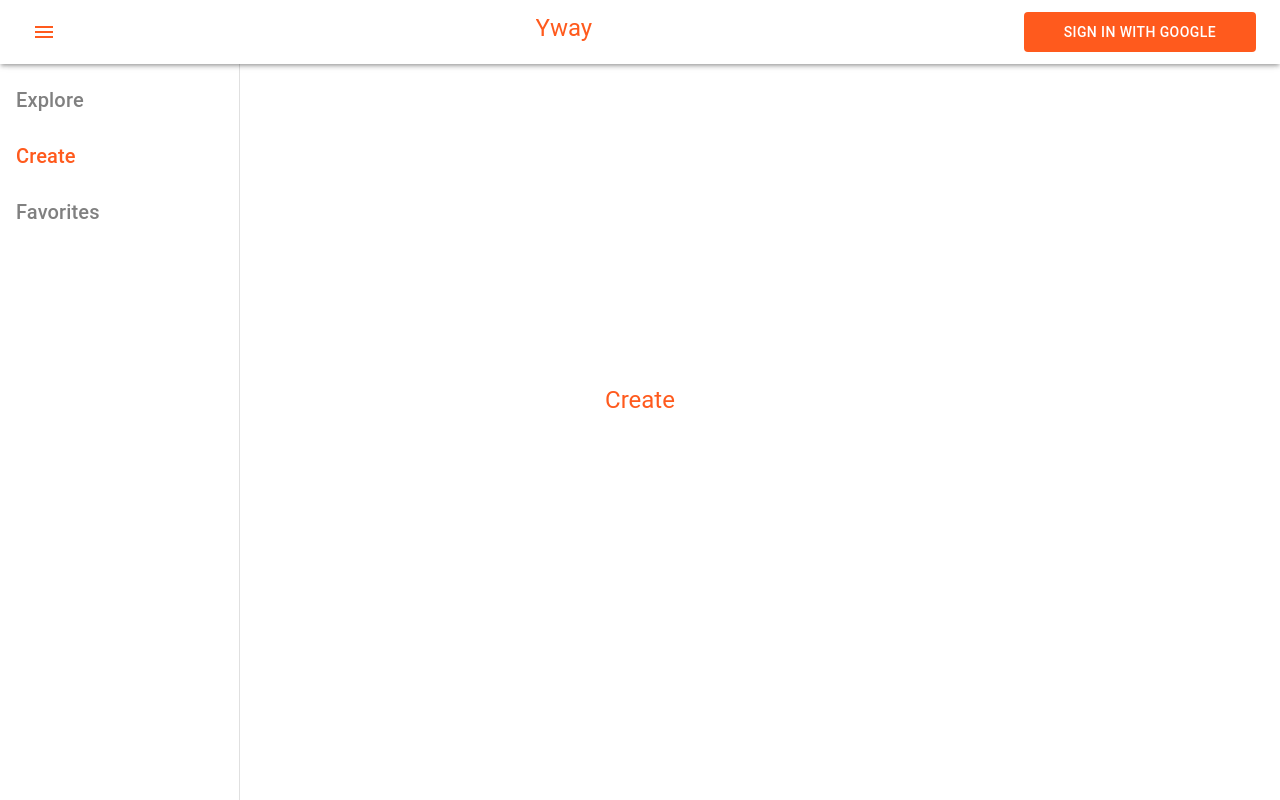
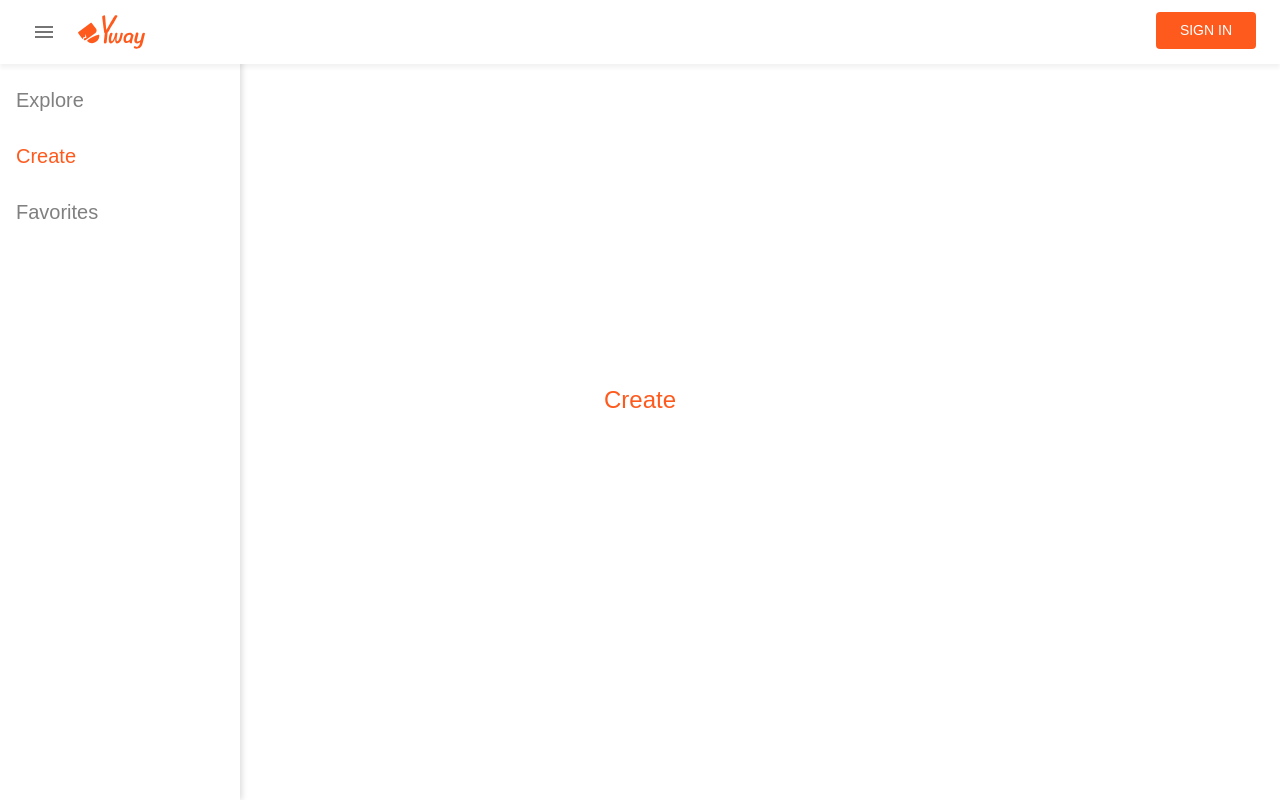
Before and after one commit to Yway-team/yway-front-end, a React (Create React App) app: page /create in a window 1280 px wide. Built offline with nearby package versions, Linux system fonts and the light colour scheme; no server answers.

Commit message:
profile menu working

```diff
--- a/package.json
+++ b/package.json
@@ -12,6 +12,7 @@
     "@testing-library/react": "^11.1.0",
     "@testing-library/user-event": "^12.1.10",
     "dotenv": "^10.0.0",
+    "file-loader": "^6.2.0",
     "graphql": "^15.6.0",
     "react": "^17.0.2",
     "react-dom": "^17.0.2",
--- a/src/Components/ExploreScreen.js
+++ b/src/Components/ExploreScreen.js
@@ -80,7 +80,7 @@ export default function ExploreScreen() {
 
                 {user.loggedin ?
                     (user.numbers.map((number, index) => (
-                        <Grid item  >
+                        <Grid item key={index}>
                             <Card key={index} variant='outlined'  >
                                 <CardContent>
                                     <Typography >{number}</Typography></CardContent>
--- a/src/Components/NavigationControl.js
+++ b/src/Components/NavigationControl.js
@@ -9,17 +9,19 @@ import {
   ListItem,
   ListItemText,
   Button,
-  Grid
+  Grid,
 } from '@mui/material';
 import { useHistory } from 'react-router-dom';
 import { useTheme } from '@mui/material/styles';
 import { Menu } from '@mui/icons-material';
 import { Fragment, useState, useEffect } from 'react';
-import { GoogleLogin, GoogleLogout } from 'react-google-login';
+import { GoogleLogin } from 'react-google-login';
 import { LOGIN } from '../Queries/mutations.js';
 import { useMutation } from '@apollo/client';
 import { globalState } from '../State/UserState';
 import { useReactiveVar } from "@apollo/client";
+import ProfileAvatar from './ProfileAvatar';
+import logo from '../Images/logo.svg';
 
 
 function NavigationControl() {
@@ -51,16 +53,6 @@ function NavigationControl() {
     console.log(globalState());
   }
 
-  const handleLogout = () => {
-    globalState({
-      loggedin: false,
-      googleId: "",
-      number: null,
-      _id: ""
-    });
-    console.log(`Logged out`);
-  }
-
   useEffect(() => {
     return history.listen((location) => {
       console.log(`You changed the page to: ${location.pathname}`);
@@ -70,62 +62,54 @@ function NavigationControl() {
 
   return (
     <Fragment>
-      <AppBar position="fixed" sx={{ zIndex: (theme) => theme.zIndex.drawer + 1, background: theme.palette.common.white, boxShadow: theme.shadows, }}>
-        <Toolbar>
+      <AppBar position="fixed" sx={{ zIndex: (theme) => theme.zIndex.drawer + 1, background: theme.palette.common.white, boxShadow: '0px 4px 4px rgba(0, 0, 0, 0.05)' }}>
+        <Toolbar >
           <Grid container justifyContent='space-between'>
+            <Grid container item xs={4}>
               <IconButton onClick={toggleDrawer}>
-              <Menu sx={{ fill: theme.palette.primary.main }} />
+                <Menu sx={{ fill: theme.palette.grey['600'] }} />
               </IconButton>
-            <Typography variant="h5" noWrap component="div" sx={{ color: 'primary.main', marginLeft: 5 }}>
-              Yway
-            </Typography>
+              <img src={logo} style={{ height: 40, marginLeft: 10 }} alt={"logo"} />
+            </Grid>
+            <Grid container item xs={4} ></Grid>
+            <Grid container item xs={4} justifyContent='flex-end'>
+              <div>
                 {user.loggedin ?
-              <GoogleLogout
-                clientId={process.env.REACT_APP_CLIENT_ID}
-                onLogoutSuccess={handleLogout}
-                render={renderProps => (
-                  <Button onClick={renderProps.onClick} sx={{
-                    background: theme.palette.primary.main,
-                    color: 'common.white',
-                    paddingLeft: 5,
-                    paddingRight: 5,
-                    "&:hover": {
-                      backgroundColor: theme.palette.primary.light,
-                      color: theme.palette.primary.main,
-                    }
-                  }}>Sign out</Button>
-                )}
-              >
-              </GoogleLogout>
-              :
-              <GoogleLogin
+                  <ProfileAvatar />
+                  : <GoogleLogin
                     clientId={process.env.REACT_APP_CLIENT_ID}
                     isSignedIn={true}
                     render={renderProps => (
                       <Button onClick={renderProps.onClick} sx={{
                         background: theme.palette.primary.main,
+                        paddingRight: 3,
+                        paddingLeft: 3,
                         color: 'common.white',
-                    paddingLeft: 5,
-                    paddingRight: 5,
                         "&:hover": {
                           backgroundColor: theme.palette.primary.light,
                           color: theme.palette.primary.main,
                         }
-                  }}>Sign in with Google</Button>
+                      }
+                      }>SIGN IN</Button>
                     )}
                     onSuccess={handleLogin}
                     onFailure={() => { }}
                     cookiePolicy={'single_host_origin'} />}
+              </div>
+            </Grid>
           </Grid>
         </Toolbar>
 
-      </AppBar><Drawer
+      </AppBar>
+
+      <Drawer
         variant="persistent"
         open={open}
         sx={{
           width: 240,
           flexShrink: 0,
-          [`& .MuiDrawer-paper`]: { width: 240, boxSizing: 'border-box' },
+
+          [`& .MuiDrawer-paper`]: { width: 240, boxSizing: 'border-box', boxShadow: '2px 0px 6px rgba(0, 0, 0, 0.14)', border: 'none' },
         }}>
         <Box sx={{ overflow: 'auto', marginTop: 8 }}>
           <List>
@@ -137,7 +121,7 @@ function NavigationControl() {
           </List>
         </Box>
       </Drawer>
-    </Fragment>
+    </Fragment >
   );
 }
 
--- a/src/Components/ProfileAvatar.js
+++ b/src/Components/ProfileAvatar.js
@@ -1,18 +1,22 @@
-import MenuItem from "@mui/material/MenuItem";
-import ListItemIcon from "@mui/material/ListItemIcon";
-import Divider from "@mui/material/Divider";
-import Avatar from "@mui/material/Avatar";
+import {
+    Menu,
+    MenuItem,
+    ListItemIcon,
+    Divider,
+    Avatar,
+    IconButton
+} from "@mui/material";
 import PersonAdd from "@mui/icons-material/PersonAdd";
 import Logout from "@mui/icons-material/Logout";
-import NotificationsIcon from "@mui/icons-material/Notifications";
+import NotificationsIcon from "@mui/icons-material/NotificationsOutlined";
 import GroupsIcon from "@mui/icons-material/Groups";
 import DynamicFormIcon from "@mui/icons-material/DynamicForm";
 import EmojiEventsIcon from "@mui/icons-material/EmojiEvents";
 import HistoryIcon from "@mui/icons-material/History";
 import PersonIcon from "@mui/icons-material/Person";
-import IconButton from "@mui/icons-material";
-import Menu from "@mui/material";
+import { GoogleLogout } from 'react-google-login';
 import { useState } from 'react';
+import { globalState } from '../State/UserState';
 
 function ProfileAvatar() {
     const [anchorEl, setAnchorEl] = useState(null);
@@ -20,20 +24,32 @@ function ProfileAvatar() {
     const handleProfileClick = (event) => {
         setAnchorEl(event.currentTarget);
     };
-    const handleMenuClose = () => {
+    const handleProfileMenuClose = () => {
         setAnchorEl(null);
     };
 
+    const handleLogout = () => {
+        globalState({
+            loggedin: false,
+            googleId: "",
+            number: null,
+            _id: ""
+        });
+        console.log(`Logged out`);
+    }
+
     return (
-        <><IconButton size="small" sx={{ ml: 2 }}>
-            <NotificationsIcon sx={{ width: 32, height: 32 }}></NotificationsIcon>
-        </IconButton><IconButton onClick={handleProfileClick} size="small" sx={{ ml: 2 }}>
+        <><IconButton size='small' sx={{ ml: 2 }}>
+            <NotificationsIcon sx={{ width: 25, height: 25 }}></NotificationsIcon>
+        </IconButton>
+            <IconButton onClick={handleProfileClick} size="small" sx={{ ml: 2 }}>
                 <Avatar sx={{ width: 32, height: 32 }}>M</Avatar>
-            </IconButton><Menu
+            </IconButton>
+            <Menu
                 anchorEl={anchorEl}
                 open={open}
-                onClose={handleMenuClose}
-                onClick={handleMenuClose}
+                onClose={handleProfileMenuClose}
+                onClick={handleProfileMenuClose}
                 PaperProps={{
                     elevation: 0,
                     sx: {
@@ -103,12 +119,24 @@ function ProfileAvatar() {
                     History
                 </MenuItem>
                 <Divider />
-                <MenuItem>
-                    <ListItemIcon>
-                        <Logout fontSize="small" />
-                    </ListItemIcon>
-                    Sign Out
-                </MenuItem>
+
+
+                <GoogleLogout
+                    clientId={process.env.REACT_APP_CLIENT_ID}
+                    onLogoutSuccess={handleLogout}
+                    render={renderProps => (
+                        <MenuItem onClick={renderProps.onClick}>
+                            <ListItemIcon>
+                                <Logout fontSize="small" />
+                            </ListItemIcon>
+                            Sign Out
+                        </MenuItem>
+                    )}
+                >
+                </GoogleLogout>
+
             </Menu></>
     )
 }
+
+export default ProfileAvatar;
--- a/src/index.css
+++ b/src/index.css
@@ -2,3 +2,5 @@
   margin: 0;
   padding: 0;
 }
+
+@import url("https://fonts.googleapis.com/css2?family=Montserrat:wght@400;500;600;700&display=swap");
--- a/src/index.js
+++ b/src/index.js
@@ -24,6 +24,13 @@ const theme = createTheme({
       contrastText: '#fff',
     },
   },
+  typography: {
+    fontFamily: "'Montserrat', sans-serif",
+    button:
+    {
+      textTransform: "none"
+    }
+  }
 });
 
 
```
Also changed, not shown: src/Images/logo.svg (added), 1 other file (tests, documents, lock files or other folders). Lines whose indentation alone changed are shown as unchanged.
